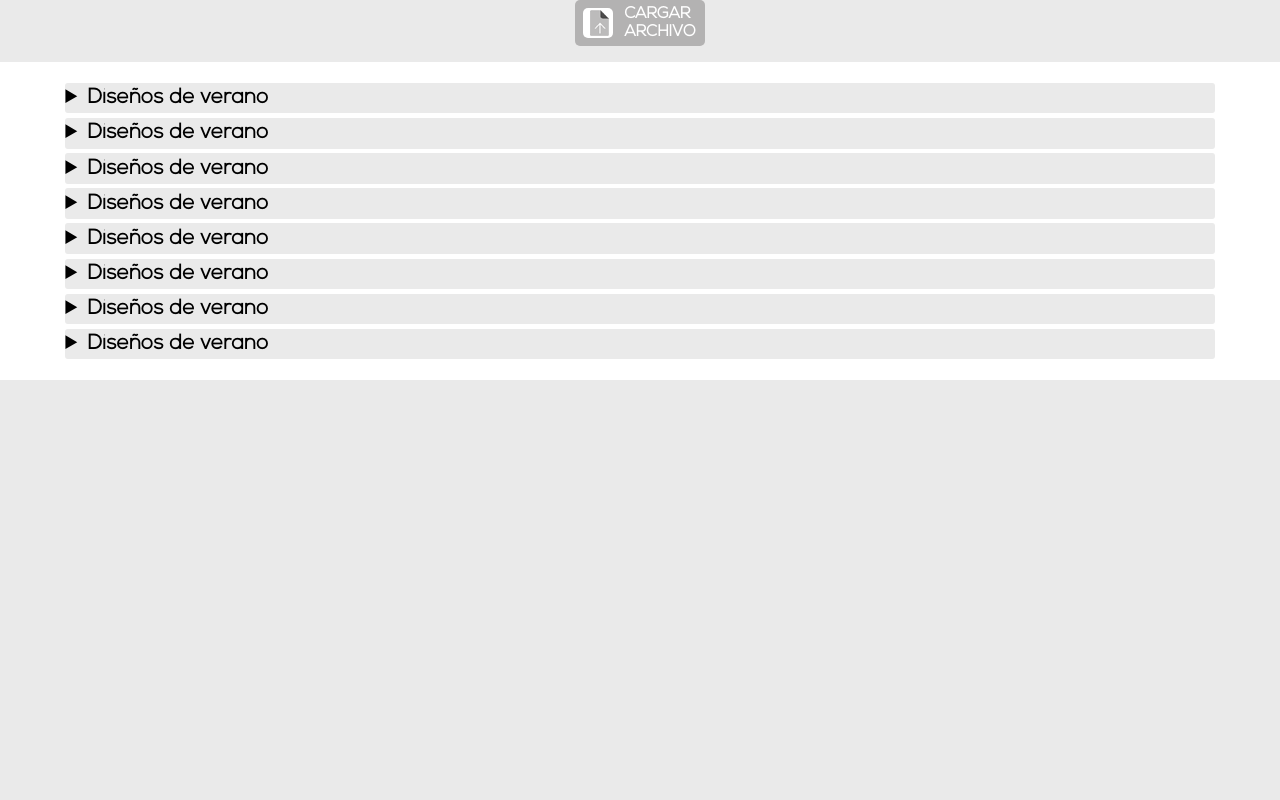
After one commit to codegabo/dgt, a PHP site: page /news.html in a window 1280 px wide. The commit adds this page. Run offline with PHP 8.4, Linux system fonts and the light colour scheme.

Commit message:
agregado archivo news.html, funciona lista desplegable de detalles, falata agregar visualización de PDF

```diff
--- /dev/null
+++ b/sis.info/css/_news.scss
@@ -0,0 +1,73 @@
+.all-content-container{
+  width: 100%;
+  margin:auto;
+  //outline:1px solid red;
+  height: 100vh;
+}
+input[type="file"] {
+  display: none;
+}
+.PDFupload{
+  display: block;
+  width: 90%;
+  //outline:1px solid black;
+  //padding: 0;
+  //color: $color-1;
+  margin:auto;
+  &-form{
+    //outline:1px solid blue;
+    display: flex;
+    padding: .3em .2em;
+    width: 8.1em;
+    border-radius:5px;
+    align-items:center;
+    justify-content:space-between;
+    flex-wrap: nowrap;
+    margin: auto;
+    background: $color-3;
+    &-label{
+      color:$color-1;
+      font-weight: bold;
+      cursor: pointer;
+      display: flex;
+    }
+    &-icon{
+      display: flex;
+      align-items:center;
+      margin:auto .7em auto .3em;
+      padding: .1em .3em .1em .4em;
+      background: $color-1;
+      border-radius: 5px;
+      //outline:1px solid green;
+    }
+    &-item{
+      margin: auto;
+      width: 80%;
+      outline:1px solid orange;
+      //width: 10%;
+    }
+  }
+}
+.files{
+  //outline:1px solid red;
+  //height: 100vh;
+  width:100%;
+  margin: 1em auto;
+  background: $color-1;
+  padding: 1em .1em;
+}
+.container-list-files{
+  display: block;
+  padding: .2em 0;
+  width: 90%;
+  margin:.3em auto;
+  border-radius: 3px;
+  background: $color-2;
+  &-title{
+    font-size:$fz-320 * 1.3;
+    font-weight: bold;
+  }
+  &-text{
+    margin: 1em;
+  }
+}
--- a/sis.info/css/_normalize.scss
+++ b/sis.info/css/_normalize.scss
@@ -309,7 +309,7 @@ button:-moz-focusring,
  */
 
 fieldset {
-  padding: 0.35em 0.75em 0.625em;
+  //padding: 0.35em 0.75em 0.625em;
 }
 
 /**
--- a/sis.info/css/estilos.scss
+++ b/sis.info/css/estilos.scss
@@ -146,6 +146,9 @@ body{
     height:10em;
   }
 }
+.content-container{
+  outline:1px solid blue;
+}
 
 @import "icon-font";
 @import "normalize";
@@ -153,3 +156,4 @@ body{
 @import "dashboard";
 @import "menu";
 @import "design_tab";
+@import "news";
--- a/sis.info/dashboard.html
+++ b/sis.info/dashboard.html
@@ -46,7 +46,7 @@
              if(event.target.id === 'last'){
                  document.getElementById("content-container").innerHTML =
                      '<div class="content-container-items">' +
-                     '<h1 class="content-container-items-title">Lo último</h1></div>'
+                     '<iframe src="news.html" class="content-container-items"></iframe>';
              }
              if(event.target.id === 'users'){
                  document.getElementById("content-container").innerHTML =
--- a/sis.info/designs.html
+++ b/sis.info/designs.html
@@ -6,8 +6,7 @@
    <meta name="title" content="Gabo's Web Page">
    <meta name="description" content="Gabo's Web Page the best as is possible">
    <meta name="author" content="Juan Gabriel Mogollón Martínez">
-   <meta name="viewport"
-         content="width=device-width, user-scalable=no, initial-scale=1.0, maximum-scale=1.0, minimum-scale=1.0">
+   <meta name="viewport" content="width=device-width, user-scalable=no, initial-scale=1.0, maximum-scale=1.0, minimum-scale=1.0">
    <meta http-equiv="X-UA-Compatible" content="ie=edge">
    <link rel="stylesheet" href="css/estilos.css">
 </head>
--- /dev/null
+++ b/sis.info/news.html
@@ -0,0 +1,71 @@
+<!DOCTYPE html>
+<html lang="es">
+<head>
+   <meta charset="UTF-8">
+   <title>Lo Último</title>
+   <meta name="title" content="Digital Global Textiles">
+   <meta name="description" content="Digital Global Textiles">
+   <meta name="author" content="Juan Gabriel Mogollón Martínez">
+   <meta name="viewport" content="width=device-width, user-scalable=no, initial-scale=1.0, maximum-scale=1.0, minimum-scale=1.0">
+   <meta http-equiv="X-UA-Compatible" content="ie=edge">
+   <link rel="stylesheet" href="css/estilos.css">
+</head>
+<body>
+<main class="all-content-container">
+   <fieldset class="PDFupload">
+      <form action="" class="PDFupload-form">
+         <label for="PDFuploadfile" class="PDFupload-form-label">
+            <div class="PDFupload-form-icon">
+               <img src="img/icons/load_file-icon.png" alt="">
+            </div>
+            CARGAR ARCHIVO
+         </label>
+         <input type="file" id="PDFuploadfile" class="PDFupload-form-item">
+      </form>
+   </fieldset>
+   <section class="files">
+      <details class="container-list-files">
+         <summary class="container-list-files-title">Diseños de verano</summary>
+         <img src="img/icons/view1-icon.png" alt="" class="preview-icon">
+         <p class="container-list-files-text">Lorem ipsum dolor sit amet, consectetur adipisicing elit. Aliquam ea magni quasi sed! Blanditiis consequatur culpa, eius error, esse excepturi fugit hic, incidunt minima mollitia nam nostrum provident quae totam.</p>
+      </details>
+      <details class="container-list-files">
+         <summary class="container-list-files-title">Diseños de verano</summary>
+         <img src="img/icons/view1-icon.png" alt="" class="preview-icon">
+         <p class="container-list-files-text">Lorem ipsum dolor sit amet, consectetur adipisicing elit. Aliquam ea magni quasi sed! Blanditiis consequatur culpa, eius error, esse excepturi fugit hic, incidunt minima mollitia nam nostrum provident quae totam.</p>
+      </details>
+      <details class="container-list-files">
+         <summary class="container-list-files-title">Diseños de verano</summary>
+         <img src="img/icons/view1-icon.png" alt="" class="preview-icon">
+         <p class="container-list-files-text">Lorem ipsum dolor sit amet, consectetur adipisicing elit. Aliquam ea magni quasi sed! Blanditiis consequatur culpa, eius error, esse excepturi fugit hic, incidunt minima mollitia nam nostrum provident quae totam.</p>
+      </details>
+      <details class="container-list-files">
+         <summary class="container-list-files-title">Diseños de verano</summary>
+         <img src="img/icons/view1-icon.png" alt="" class="preview-icon">
+         <p class="container-list-files-text">Lorem ipsum dolor sit amet, consectetur adipisicing elit. Aliquam ea magni quasi sed! Blanditiis consequatur culpa, eius error, esse excepturi fugit hic, incidunt minima mollitia nam nostrum provident quae totam.</p>
+      </details>
+      <details class="container-list-files">
+         <summary class="container-list-files-title">Diseños de verano</summary>
+         <img src="img/icons/view1-icon.png" alt="" class="preview-icon">
+         <p class="container-list-files-text">Lorem ipsum dolor sit amet, consectetur adipisicing elit. Aliquam ea magni quasi sed! Blanditiis consequatur culpa, eius error, esse excepturi fugit hic, incidunt minima mollitia nam nostrum provident quae totam.</p>
+      </details>
+      <details class="container-list-files">
+         <summary class="container-list-files-title">Diseños de verano</summary>
+         <img src="img/icons/view1-icon.png" alt="" class="preview-icon">
+         <p class="container-list-files-text">Lorem ipsum dolor sit amet, consectetur adipisicing elit. Aliquam ea magni quasi sed! Blanditiis consequatur culpa, eius error, esse excepturi fugit hic, incidunt minima mollitia nam nostrum provident quae totam.</p>
+      </details>
+      <details class="container-list-files">
+         <summary class="container-list-files-title">Diseños de verano</summary>
+         <img src="img/icons/view1-icon.png" alt="" class="preview-icon">
+         <p class="container-list-files-text">Lorem ipsum dolor sit amet, consectetur adipisicing elit. Aliquam ea magni quasi sed! Blanditiis consequatur culpa, eius error, esse excepturi fugit hic, incidunt minima mollitia nam nostrum provident quae totam.</p>
+      </details>
+      <details class="container-list-files">
+         <summary class="container-list-files-title">Diseños de verano</summary>
+         <img src="img/icons/view1-icon.png" alt="" class="preview-icon">
+         <p class="container-list-files-text">Lorem ipsum dolor sit amet, consectetur adipisicing elit. Aliquam ea magni quasi sed! Blanditiis consequatur culpa, eius error, esse excepturi fugit hic, incidunt minima mollitia nam nostrum provident quae totam.</p>
+      </details>
+
+   </section>
+   </main>
+</body>
+</html>
```
Also changed, not shown: sis.info/css/estilos-dist.css (added), sis.info/css/estilos.css, sis.info/img/icons/load_file-icon.png (added), sis.info/img/icons/view-icon.png (added), sis.info/img/icons/view1-icon.png (added).
